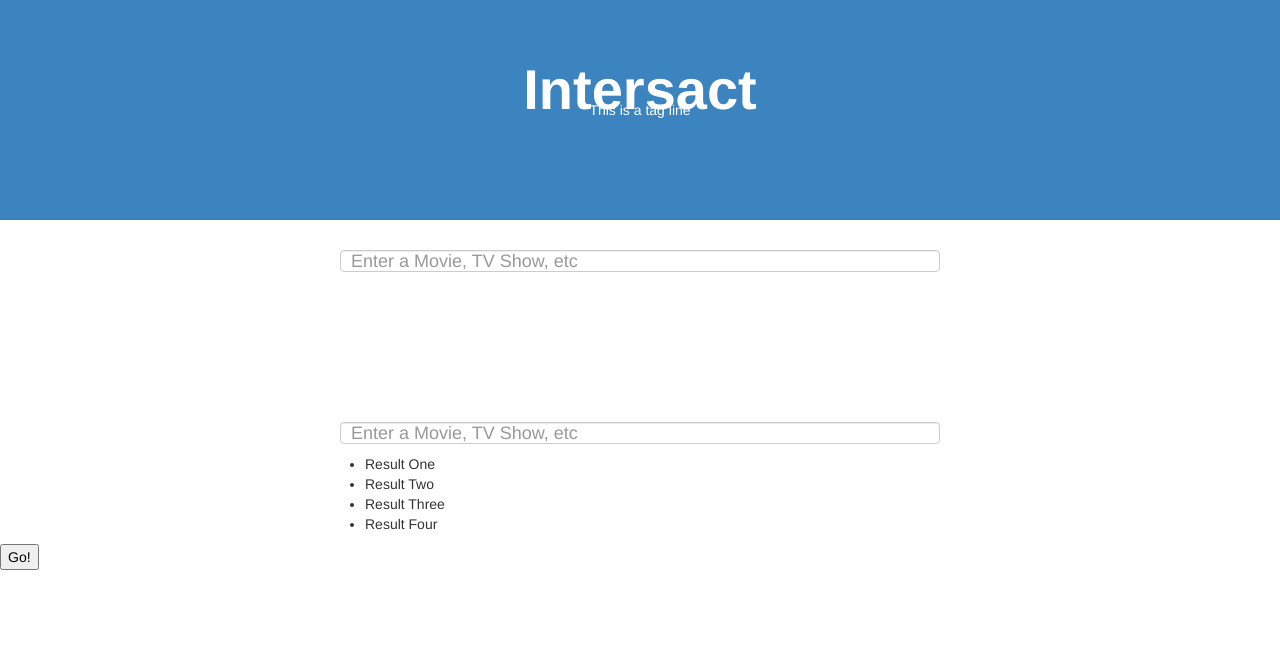
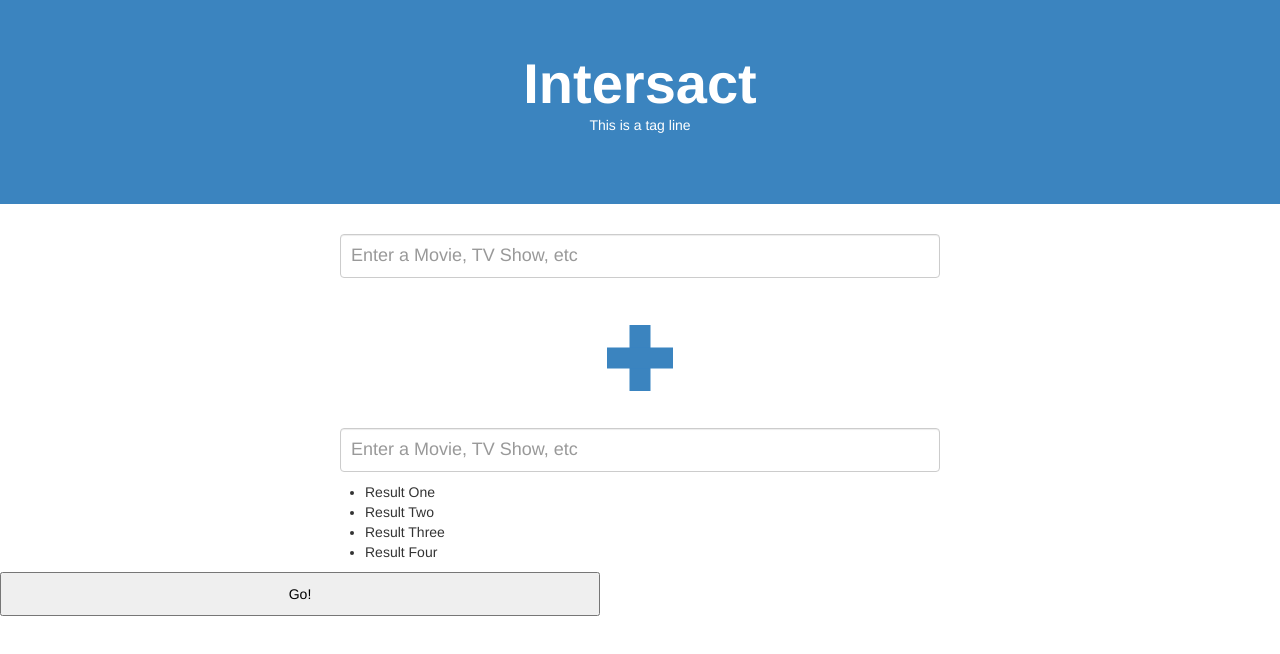
Before and after one commit to christophermllr/intersact, a website: page template.html in a window 1280 px wide. Drawn offline with nearby package versions, Linux system fonts and the light colour scheme; files that its build step writes are made by us from their sources.

Commit message:
Adding more

```diff
--- a/template.html
+++ b/template.html
@@ -26,8 +26,9 @@
 <!-- viewport rules -->
 <meta name="viewport" content="width=device-width, initial-scale=1.0, user-scalable=yes, minimum-scale=1.0, maximum-scale=1.0">
 
+<script type="text/javascript" src="http://code.jquery.com/jquery-1.9.1.min.js"></script>
 <script type="text/javascript" src="bootstrap/js/bootstrap.js"></script>
-<link type="text/css" rel="stylesheet" href="bootstrap.css" />
+<link type="text/css" rel="stylesheet" href="bootstrap/css/bootstrap.css" />
 
 
 <style type="text/css">
@@ -36,13 +37,14 @@ html, body {
   font-family: "Helvetica Neue", Helvetica;
   height: 100%;
   margin: 0;
+  line-height: 1.2;
   padding: 0;
   width: 100%;
 }
 
 header {
   background: #3B84BF;
-  padding: 80px 0;
+  padding: 50px 0;
   width: 100%;
 }
 
@@ -73,6 +75,7 @@ header {
   font-size: 18px;
   border: 1px solid #CCC;
   padding: 10px;
+  height: 44px;
   position: relative;
   -webkit-box-sizing: border-box;
   box-sizing: border-box;
@@ -100,13 +103,34 @@ header {
 }
 
 .search .plus-icon {
+  background: url(icon@2x.png) center center no-repeat;
   height: 100px;
   margin: 20px auto;
   width: 100px;
+  -webkit-background-size: 100px 100px;
+  -moz-background-size: 100px 100px;
 }
 
 .search .submit-button {
+  background: ##3B84BF;
+  height: 44px;
+  width: 600px;
+}
 
+::-webkit-input-placeholder {
+   line-height: 1.2;
+}
+
+:-moz-placeholder { /* Firefox 18- */
+   line-height: 1.2;
+}
+
+::-moz-placeholder {  /* Firefox 19+ */
+   line-height: 1.2;
+}
+
+:-ms-input-placeholder {
+   line-height: 1.2;
 }
 
 </style>
@@ -125,7 +149,7 @@ header {
     <section>
 
       <div class="autocomplete">
-        <input type="text" name="movie-one" class="search-field" placeholder="Enter a Movie, TV Show, etc" />
+        <input type="text" name="movie-one" class="search-field" placeholder="Enter a Movie, TV Show, etc" required />
         <ul class="result-list">
           <li>Result One</li>
           <li>Result Two</li>
```
